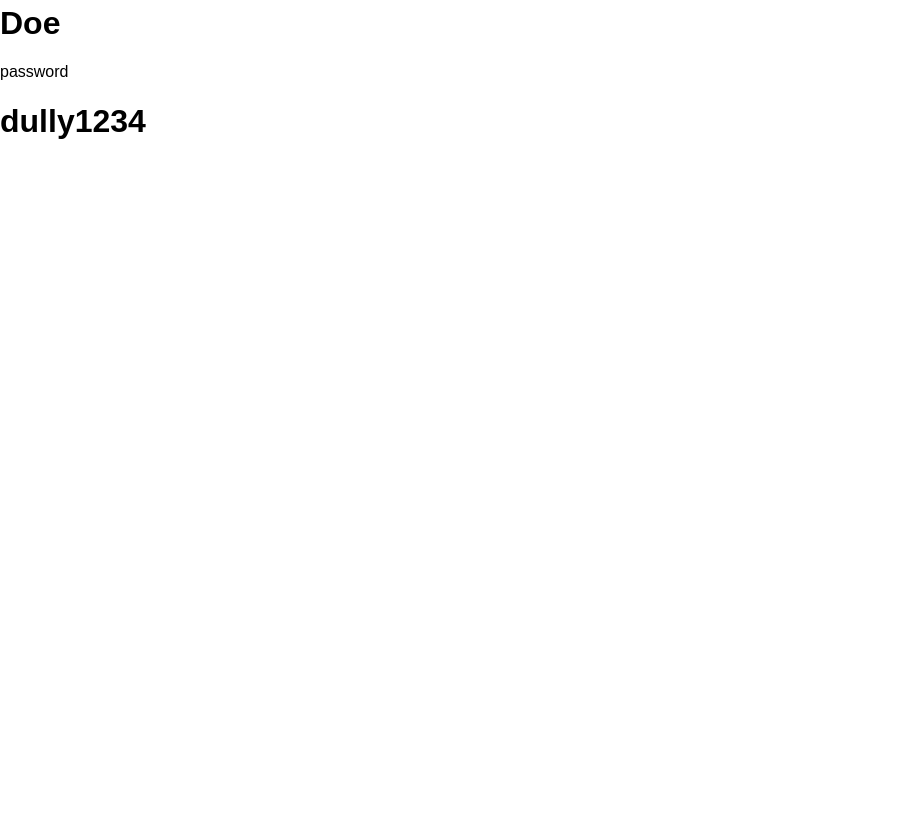
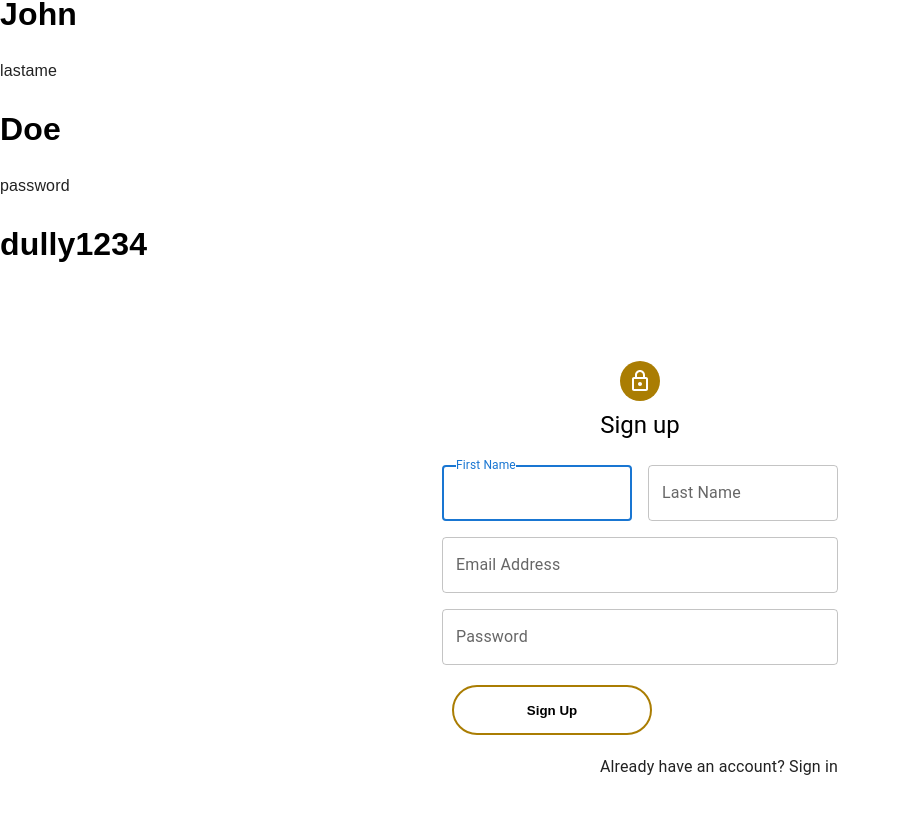
Before and after one commit to 2204Simon/Website-dynamisch, a React (Create React App) app in the folder my-app/: page /Kontakt in a window 1280 px wide. Shown: the part 1717-2530 px from the top of the page, without its empty margins (0-901 px from the left). Before the commit the page ends 1878 px from the top, so only its background shows below. Built offline with nearby package versions, Linux system fonts and the light colour scheme.

Commit message:
fix test

```diff
--- a/my-app/src/test.tsx
+++ b/my-app/src/test.tsx
@@ -1,6 +1,7 @@
 import React from "react";
 import { useSelector } from "react-redux";
 import { UserDataState } from "./redux/types";
+import SignInTest from "./testLogIn";
 
 function Test(): JSX.Element {
   const user = useSelector((state: { user: UserDataState }) => state.user);
@@ -15,6 +16,7 @@ function Test(): JSX.Element {
       <h1>{user.LogInData.lastName}</h1>
       <p>password</p>
       <h1>{user.LogInData.password}</h1>
+      <SignInTest />
     </>
   );
 }
--- /dev/null
+++ b/my-app/src/testLogIn.tsx
@@ -0,0 +1,144 @@
+import * as React from "react";
+import Avatar from "@mui/material/Avatar";
+import { Button } from "./pages/general/button.styles";
+import CssBaseline from "@mui/material/CssBaseline";
+import TextField from "@mui/material/TextField";
+import Link from "@mui/material/Link";
+import Grid from "@mui/material/Grid";
+import Box from "@mui/material/Box";
+import LockOutlinedIcon from "@mui/icons-material/LockOutlined";
+import Typography from "@mui/material/Typography";
+import Container from "@mui/material/Container";
+import { createTheme, ThemeProvider } from "@mui/material/styles";
+import { useSelector, useDispatch } from "react-redux";
+import { addNewUser } from "./redux/action";
+import { LogInData } from "./redux/types";
+
+function Copyright(props: any) {
+  return (
+    <Typography
+      variant="body2"
+      color="text.secondary"
+      align="center"
+      {...props}
+    ></Typography>
+  );
+}
+
+const theme = createTheme();
+
+export default function SignInTest() {
+  const dispatch = useDispatch();
+
+  const handleSubmit = (event: React.FormEvent<HTMLFormElement>) => {
+    event.preventDefault();
+    const data = new FormData(event.currentTarget);
+    const preparedData: LogInData = {
+      email: data.get("email") as string,
+      password: data.get("password") as string,
+      firstName: data.get("firstName") as string,
+      lastName: data.get("lastName") as string,
+    };
+    dispatch(addNewUser(preparedData));
+    console.log({
+      email: data.get("email"),
+      password: data.get("password"),
+      firstName: data.get("firstName"),
+      lastName: data.get("lastName"),
+    });
+  };
+
+  return (
+    <Container component="main" maxWidth="xs">
+      <CssBaseline />
+      <Box
+        sx={{
+          marginTop: 8,
+          display: "flex",
+          flexDirection: "column",
+          alignItems: "center",
+        }}
+      >
+        <Avatar sx={{ m: 1, bgcolor: "#aa7d03" }}>
+          <LockOutlinedIcon />
+        </Avatar>
+        <Typography component="h1" variant="h5">
+          Sign up
+        </Typography>
+        <Box component="form" noValidate onSubmit={handleSubmit} sx={{ mt: 3 }}>
+          <Grid container spacing={2}>
+            <Grid item xs={12} sm={6}>
+              <TextField
+                autoComplete="given-name"
+                name="firstName"
+                fullWidth
+                id="firstName"
+                label="First Name"
+                autoFocus
+                InputLabelProps={{
+                  sx: {
+                    backgroundColor: "white", // Hier den gewünschten Farbcode eintragen
+                  },
+                }}
+              />
+            </Grid>
+            <Grid item xs={12} sm={6}>
+              <TextField
+                fullWidth
+                id="lastName"
+                label="Last Name"
+                name="lastName"
+                autoComplete="family-name"
+                InputLabelProps={{
+                  sx: {
+                    backgroundColor: "white", // Hier den gewünschten Farbcode eintragen
+                  },
+                }}
+              />
+            </Grid>
+            <Grid item xs={12}>
+              <TextField
+                fullWidth
+                id="email"
+                label="Email Address"
+                name="email"
+                autoComplete="email"
+                InputLabelProps={{
+                  sx: {
+                    backgroundColor: "white", // Hier den gewünschten Farbcode eintragen
+                  },
+                }}
+              />
+            </Grid>
+            <Grid item xs={12}>
+              <TextField
+                fullWidth
+                name="password"
+                label="Password"
+                type="password"
+                id="password"
+                autoComplete="new-password"
+                InputLabelProps={{
+                  sx: {
+                    backgroundColor: "white", // Hier den gewünschten Farbcode eintragen
+                  },
+                }}
+              />
+            </Grid>
+          </Grid>
+          <Button
+            type="submit"
+            className="black-color white-orange"
+            // onClick={handleClick}
+          >
+            Sign Up
+          </Button>
+          <Grid container justifyContent="flex-end">
+            <Grid item>Already have an account? Sign in</Grid>
+          </Grid>
+        </Box>
+      </Box>
+      <Copyright sx={{ mt: 5 }} />
+    </Container>
+  );
+}
```
